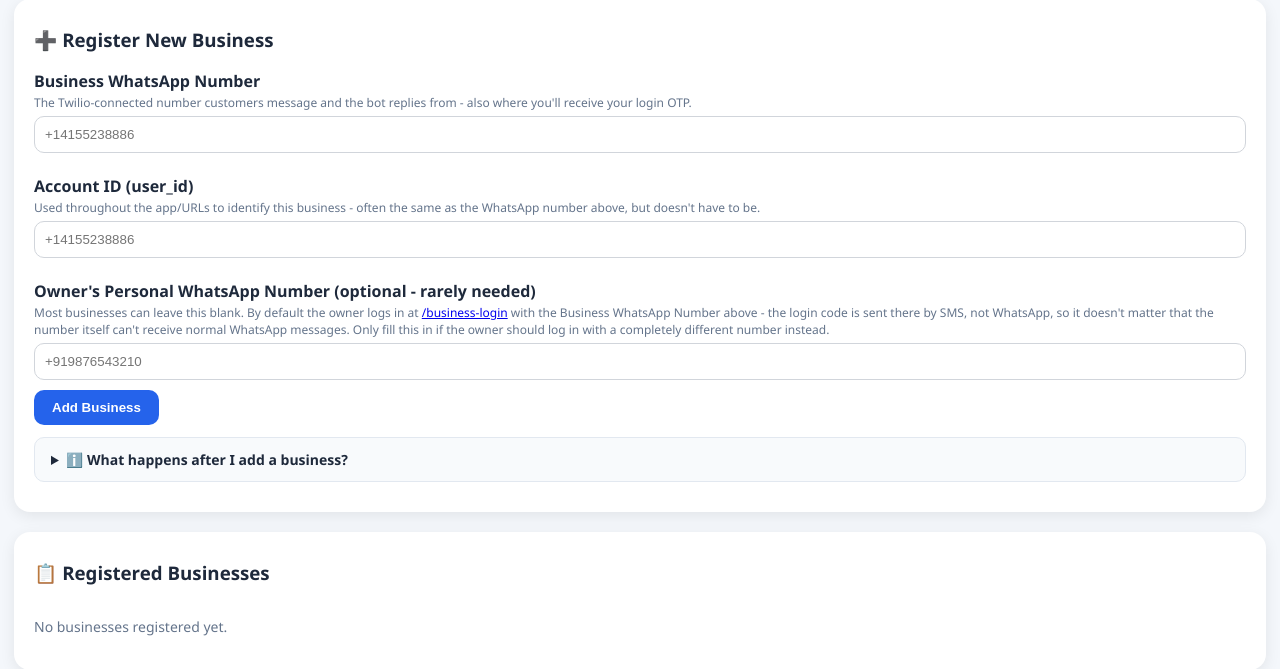
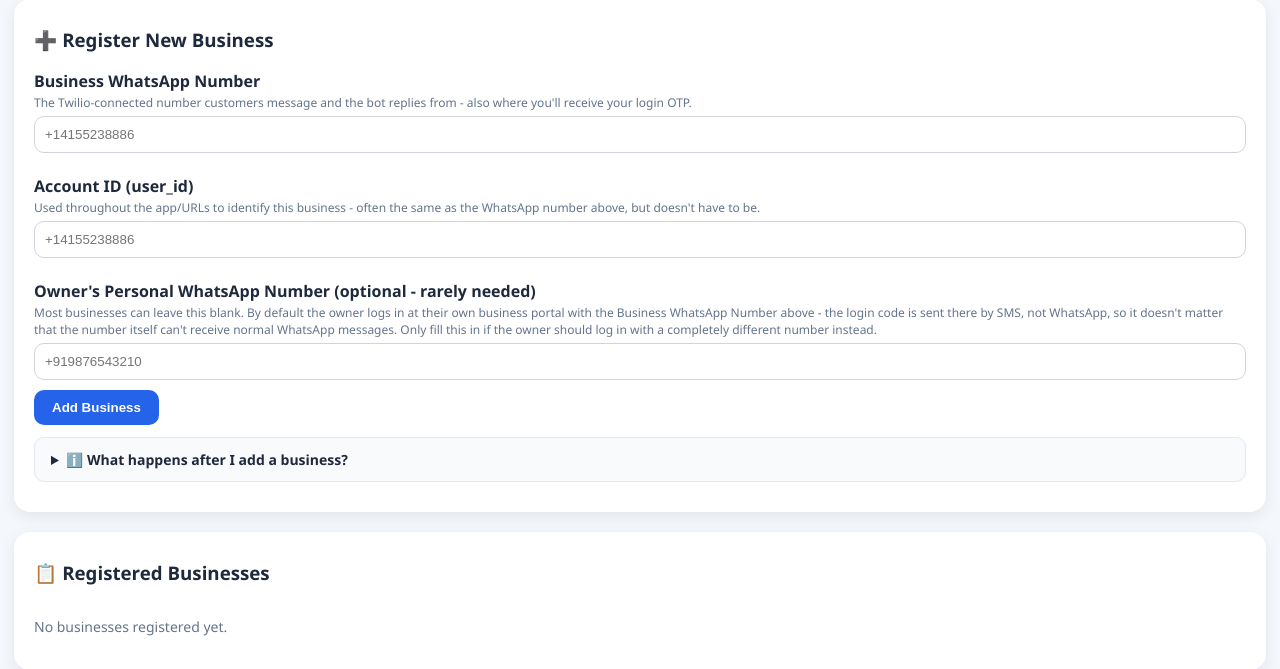
Before and after one commit to samramkumarqa/whatspilot-admin, a FastAPI app: page / in a window 1280 px wide. Shown: the part 127-796 px from the top of the page. Run offline with FastAPI, Linux system fonts and the light colour scheme; the visitor is signed in with stand-in values (Sample User, id 1); data that the repository does not hold is empty; parts of the project's set-up code (start-up, migrations or seed data) failed here and were passed over.

Commit message:
Fix stale /business-login links on Businesses page
/business-login lives on each business's own portal deployment now,
not on the admin app - there's no single fixed URL for it anymore
since every customer gets their own deployment (see whatspilot-business
repo). Replaced with generic text until task #250 wires in the real
per-business portal URL.

```diff
--- a/templates/businesses.html
+++ b/templates/businesses.html
@@ -420,10 +420,10 @@ input.field-invalid {
     <label>Owner's Personal WhatsApp Number (optional - rarely needed)</label>
     <div class="field-hint">
         Most businesses can leave this blank. By default the owner logs
-        in at <a href="/business-login">/business-login</a> with the
-        Business WhatsApp Number above - the login code is sent there by
-        SMS, not WhatsApp, so it doesn't matter that the number itself
-        can't receive normal WhatsApp messages. Only fill this in if the
+        in at their own business portal with the Business WhatsApp
+        Number above - the login code is sent there by SMS, not
+        WhatsApp, so it doesn't matter that the number itself can't
+        receive normal WhatsApp messages. Only fill this in if the
         owner should log in with a completely different number instead.
     </div>
     <input
@@ -444,8 +444,7 @@ input.field-invalid {
         <p>
             A new business starts <strong>Inactive</strong> - it's
             registered, but automation rules won't run for it and its
-            owner won't be able to sign in at
-            <a href="/business-login">/business-login</a> yet.
+            owner won't be able to sign in to their business portal yet.
         </p>
         <p>
             Click <strong>Activate</strong> on the business below when
```
